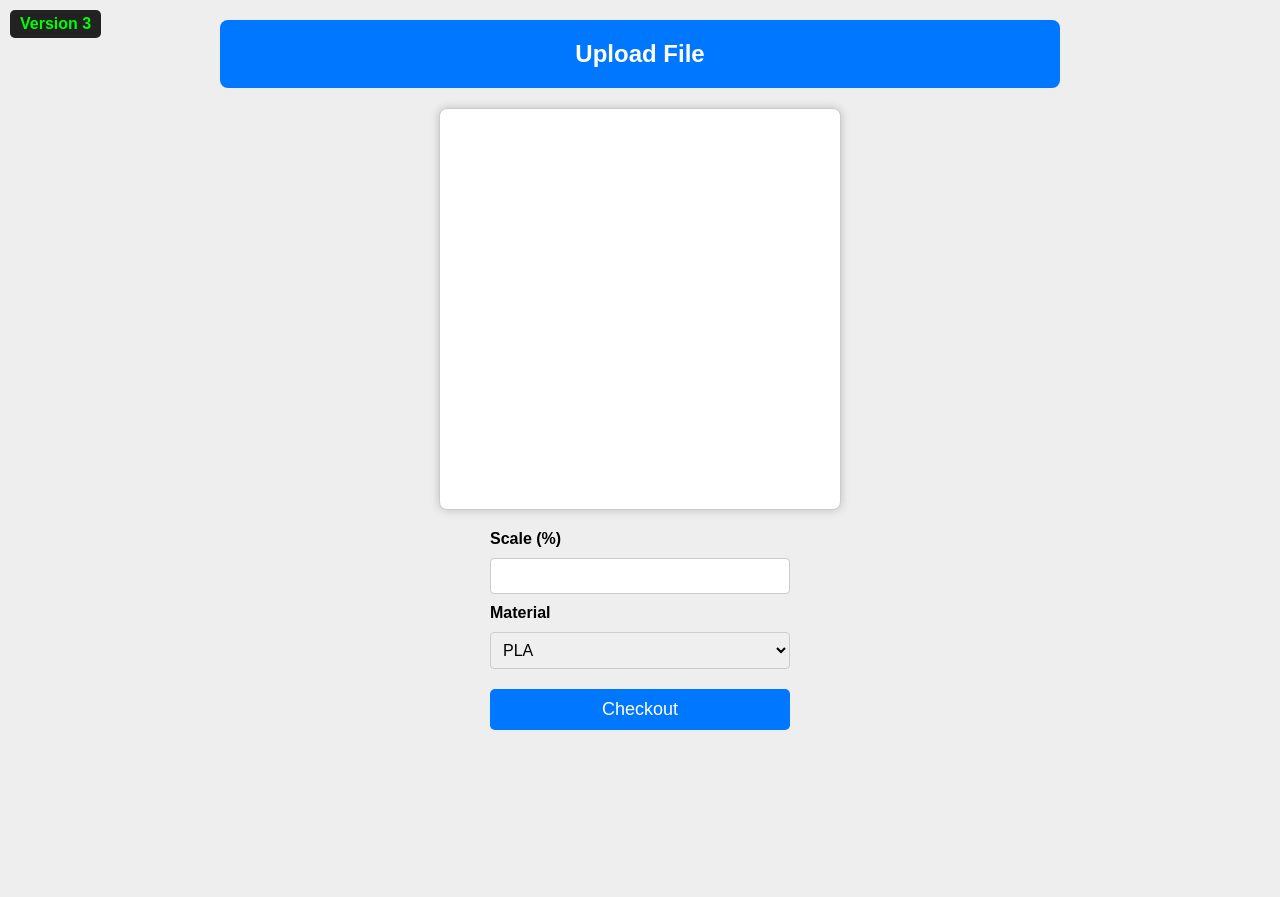
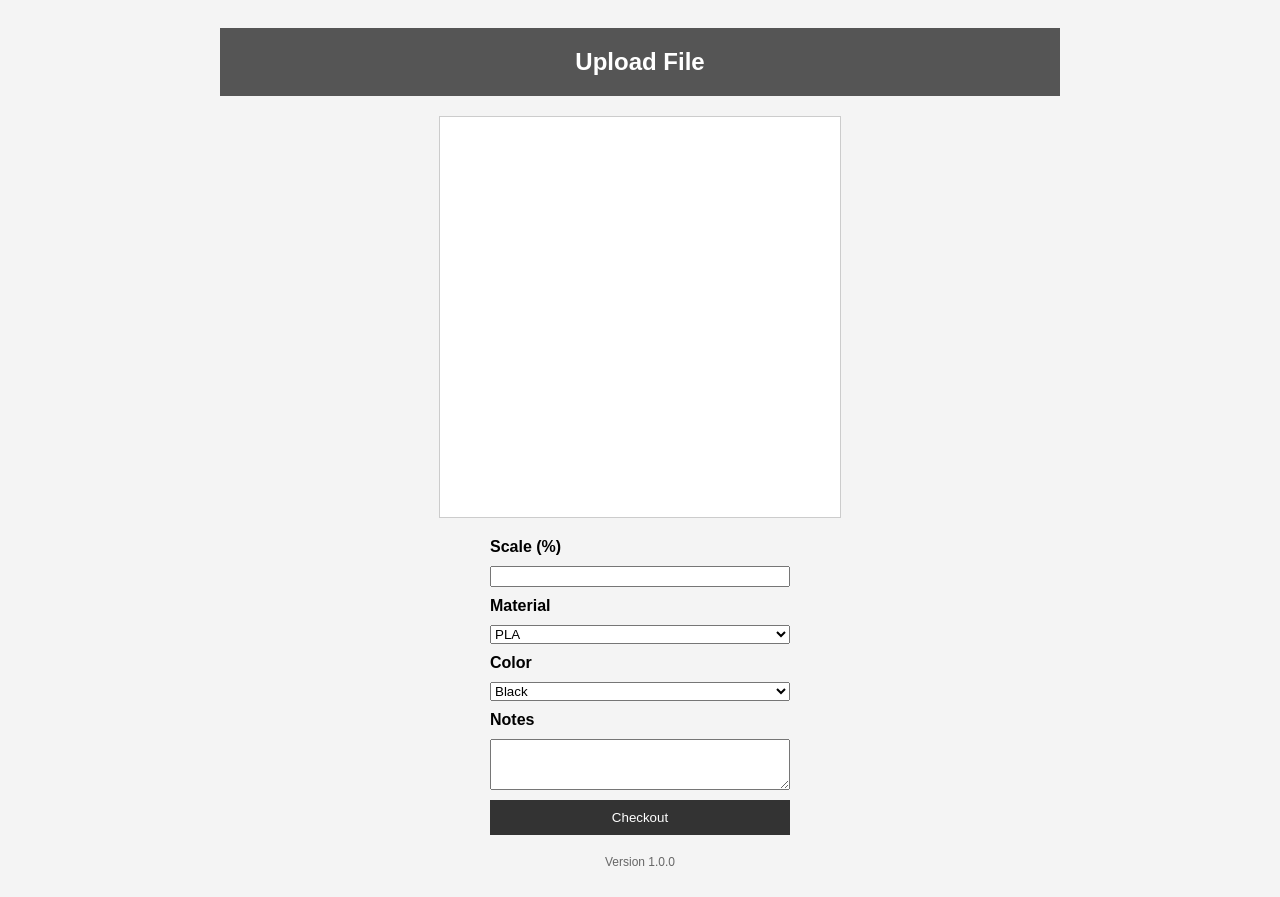
Before and after one commit to LooseGooseMoose/GitHub, a plain HTML site: page Dimensia3D.html in a window 1280 px wide. Before the commit the page ends 800 px from the top, so only its background shows below. Drawn offline with nearby package versions, Linux system fonts and the light colour scheme.

Commit message:
Update Dimensia3D.html

```diff
--- a/Dimensia3D.html
+++ b/Dimensia3D.html
@@ -2,33 +2,19 @@
 <html lang="en">
 <head>
   <meta charset="UTF-8" />
-  <meta name="viewport" content="width=device-width, initial-scale=1" />
-  <title>3D Print Order Version 3</title>
+  <meta name="viewport" content="width=device-width, initial-scale=1.0"/>
+  <title>3D Print Order</title>
   <style>
     body {
       font-family: Arial, sans-serif;
-      background: #eee;
+      background: #f4f4f4;
       padding: 20px;
       display: flex;
       flex-direction: column;
       align-items: center;
-      margin: 0;
-    }
-    #version {
-      position: fixed;
-      top: 10px;
-      left: 10px;
-      background: #222;
-      color: #0f0;
-      font-weight: bold;
-      padding: 5px 10px;
-      border-radius: 5px;
-      font-size: 16px;
-      z-index: 1000;
-      user-select: none;
     }
     #upload-label {
-      background-color: #0077ff;
+      background-color: #555;
       color: white;
       font-size: 24px;
       padding: 20px;
@@ -37,7 +23,6 @@
       max-width: 800px;
       cursor: pointer;
       margin-bottom: 20px;
-      border-radius: 8px;
     }
     input[type="file"] {
       display: none;
@@ -48,8 +33,6 @@
       background: white;
       border: 1px solid #ccc;
       margin-bottom: 20px;
-      border-radius: 8px;
-      box-shadow: 0 0 10px #0003;
     }
     form {
       display: flex;
@@ -60,27 +43,21 @@
     label {
       font-weight: bold;
     }
-    input[type="number"], select {
-      padding: 8px;
-      font-size: 16px;
-      border-radius: 4px;
-      border: 1px solid #ccc;
-    }
     input[type="submit"] {
       padding: 10px;
-      background: #0077ff;
+      background: #333;
       color: white;
       border: none;
       cursor: pointer;
-      border-radius: 5px;
-      font-size: 18px;
-      margin-top: 10px;
+    }
+    footer {
+      margin-top: 20px;
+      font-size: 12px;
+      color: #666;
     }
   </style>
 </head>
 <body>
-
-  <div id="version">Version 3</div>
 
   <label id="upload-label" for="file-input">Upload File</label>
   <input type="file" id="file-input" accept=".stl,.obj,.3mf" />
@@ -98,10 +75,26 @@
       <option value="PETG">PETG</option>
     </select>
 
+    <label for="color">Color</label>
+    <select name="color" id="color">
+      <option value="Black">Black</option>
+      <option value="White">White</option>
+      <option value="Red">Red</option>
+      <option value="Blue">Blue</option>
+      <option value="Green">Green</option>
+    </select>
+
+    <label for="notes">Notes</label>
+    <textarea name="notes" id="notes" rows="3"></textarea>
+
     <input type="hidden" name="filename" id="filename" />
 
     <input type="submit" value="Checkout" />
   </form>
+
+  <footer>
+    Version 1.0.0
+  </footer>
 
   <script src="https://cdnjs.cloudflare.com/ajax/libs/three.js/r148/three.min.js"></script>
   <script src="https://cdn.jsdelivr.net/npm/three@0.148.0/examples/js/loaders/STLLoader.js"></script>
@@ -110,9 +103,9 @@
     const viewer = document.getElementById('viewer');
     const filenameField = document.getElementById('filename');
 
-    let scene, camera, renderer;
+    let scene, camera, renderer, mesh;
 
-    function initViewer() {
+    const initViewer = () => {
       scene = new THREE.Scene();
       camera = new THREE.PerspectiveCamera(75, viewer.clientWidth / viewer.clientHeight, 0.1, 1000);
       renderer = new THREE.WebGLRenderer({ antialias: true });
@@ -128,12 +121,15 @@
 
       const ambientLight = new THREE.AmbientLight(0x404040);
       scene.add(ambientLight);
-    }
+    };
 
-    function animate() {
+    const animate = () => {
       requestAnimationFrame(animate);
+      if (mesh) {
+        mesh.rotation.y += 0.01;
+      }
       renderer.render(scene, camera);
-    }
+    };
 
     fileInput.addEventListener('change', (event) => {
       const file = event.target.files[0];
@@ -148,7 +144,7 @@
         const loader = new THREE.STLLoader();
         const geometry = loader.parse(e.target.result);
         const material = new THREE.MeshPhongMaterial({ color: 0x0077ff });
-        const mesh = new THREE.Mesh(geometry, material);
+        mesh = new THREE.Mesh(geometry, material);
 
         geometry.computeBoundingBox();
         const center = new THREE.Vector3();
```
